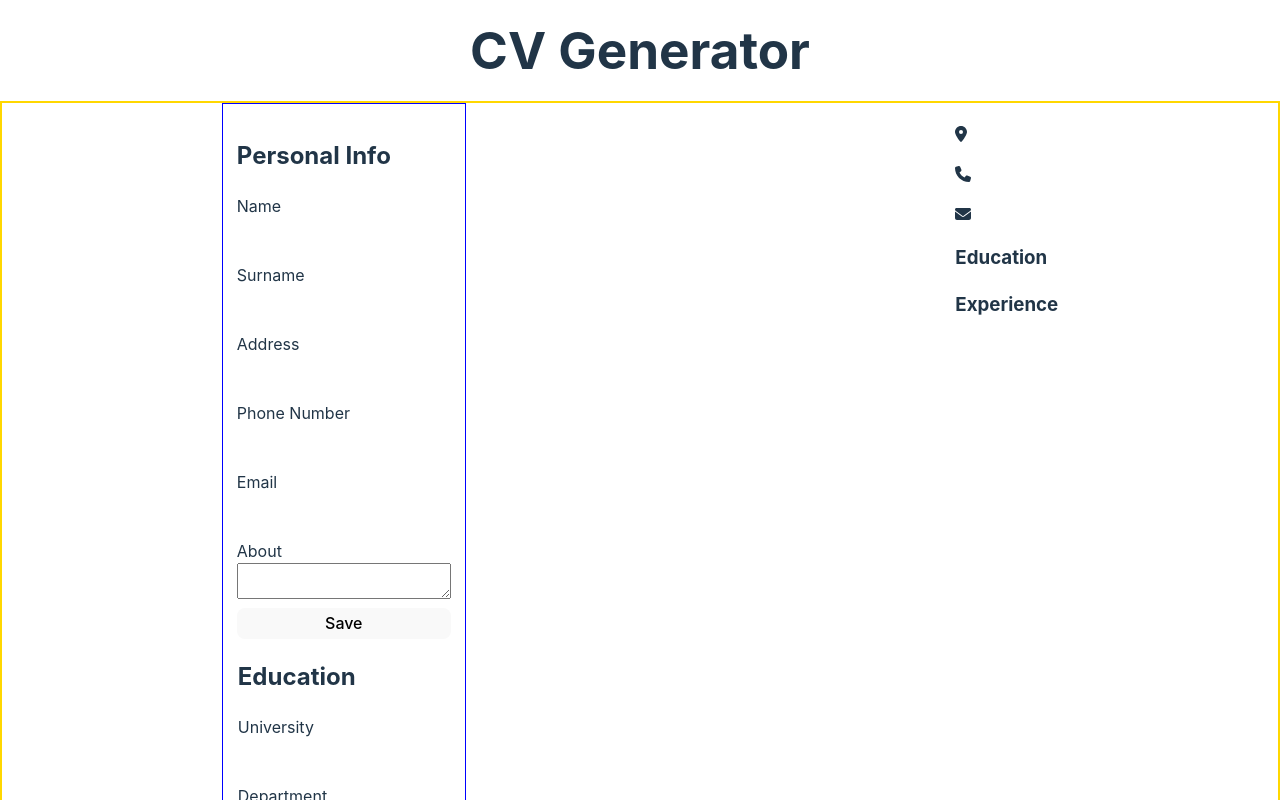
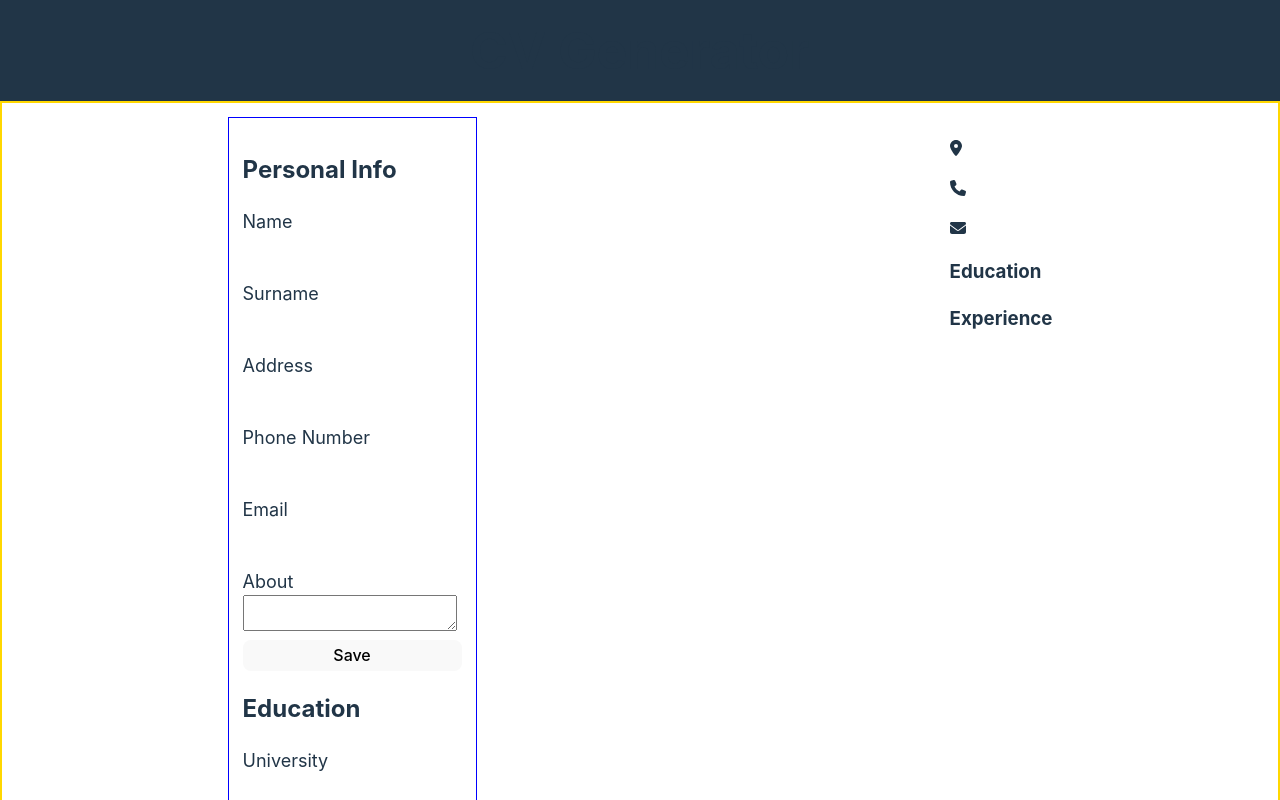
Before and after one commit to mbdeviant/resume-generator, a React (Vite) app: page / in a window 1280 px wide. Shown: the top 800 px of the page. Built offline with nearby package versions, Linux system fonts and the light colour scheme.

Commit message:
change color scheme and adjust label and font sizes

```diff
--- a/src/index.css
+++ b/src/index.css
@@ -5,7 +5,7 @@
 
   color-scheme: light dark;
   color: rgba(255, 255, 255, 0.87);
-  background-color: #242424;
+  background-color: #dbd8d8;
 }
 #root {
   min-width: 100%;
@@ -42,9 +42,19 @@ h1 {
   cursor: pointer;
   user-select: none;
 }
+header {
+  background-color: #213547;
+}
+label,
+h2 {
+  color: #213547;
+}
+label {
+  font-size: 18px;
+}
 .mainContainer {
   display: flex;
-
+  padding: 14px;
   justify-content: space-around;
   gap: 50px;
   border: 2px solid gold;
@@ -87,6 +97,7 @@ input {
   margin-bottom: 5px;
   min-width: 200px;
   display: block;
+  font-size: 16px;
 }
 input:active {
   border: 2px solid var(--darkBlue);
```
